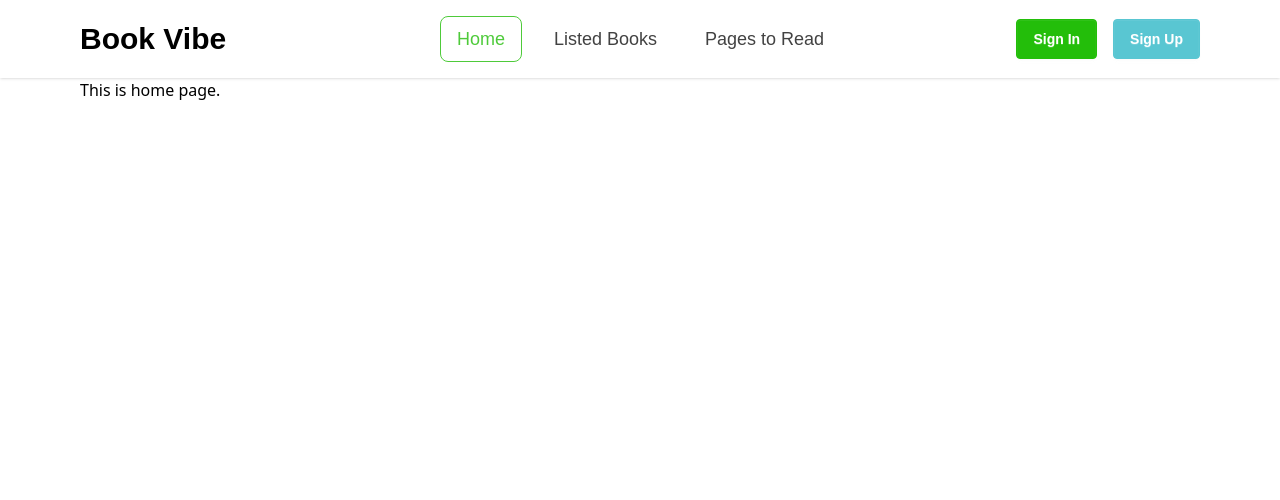
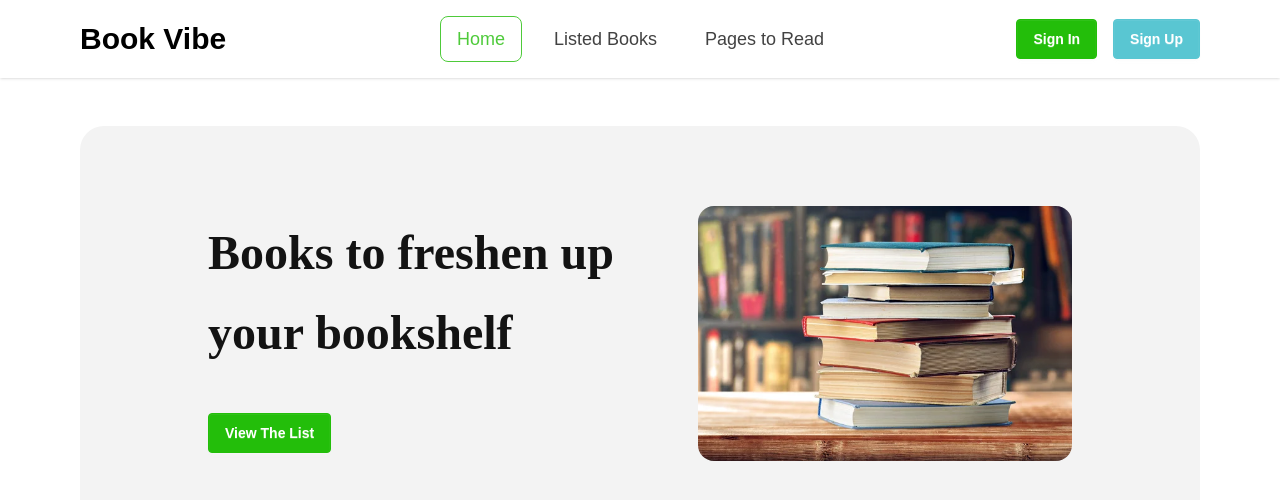
Before and after one commit to jfemon8/Book-Vibe, a React (Vite) app: page / in a window 1280 px wide. Shown: the top 500 px of the page. Built offline with nearby package versions, Linux system fonts and the light colour scheme.

Commit message:
Added Banner

```diff
--- a/src/Pages/Home/Home.jsx
+++ b/src/Pages/Home/Home.jsx
@@ -1,11 +1,12 @@
-import React from 'react';
+import React from "react";
+import Banner from "../../components/Banner/Banner";
 
 const Home = () => {
-    return (
-        <div className='mx-10 lg:mx-20'>
-            <h1>This is home page.</h1>
-        </div>
-    );
+  return (
+    <div className="mx-10 lg:mx-20">
+      <Banner></Banner>
+    </div>
+  );
 };
 
 export default Home;
--- /dev/null
+++ b/src/components/Banner/Banner.jsx
@@ -0,0 +1,27 @@
+import React from "react";
+import bookImage from "../../assets/images/books.jpg";
+import { Link } from "react-router";
+
+const Banner = () => {
+  return (
+    <div className="my-6 lg:my-12 bg-[#131313]/5 rounded-3xl lg:px-32 lg:py-20 px-16 py-10">
+      <div className="flex flex-col lg:flex-row justify-between lg:items-center gap-10">
+        <div>
+          <h1 className="playfair-display font-bold text-5xl text-[#131313] lg:leading-20">
+            Books to freshen up your bookshelf
+          </h1>
+          <Link to={"listedBook"}>
+            <a className="btn bg-[#23BE0A] border-[#23BE0A] text-white hover:bg-white hover:text-[#23BE0A] mt-5 lg:mt-10 work-sans">
+              View The List
+            </a>
+          </Link>
+        </div>
+        <div>
+          <img src={bookImage} alt="Book" className="rounded-2xl" />
+        </div>
+      </div>
+    </div>
+  );
+};
+
+export default Banner;
```
